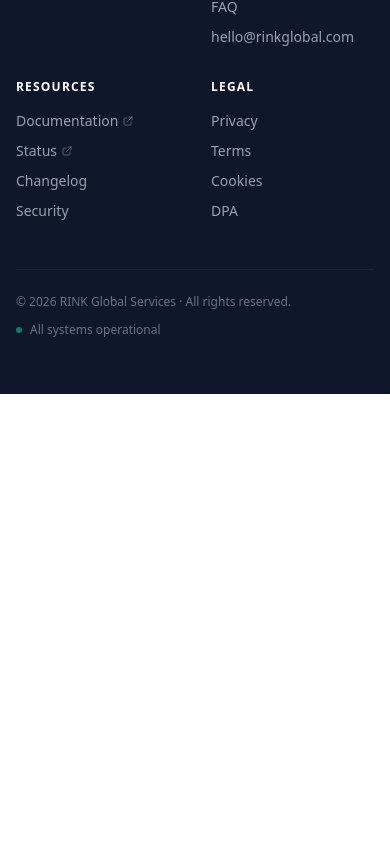
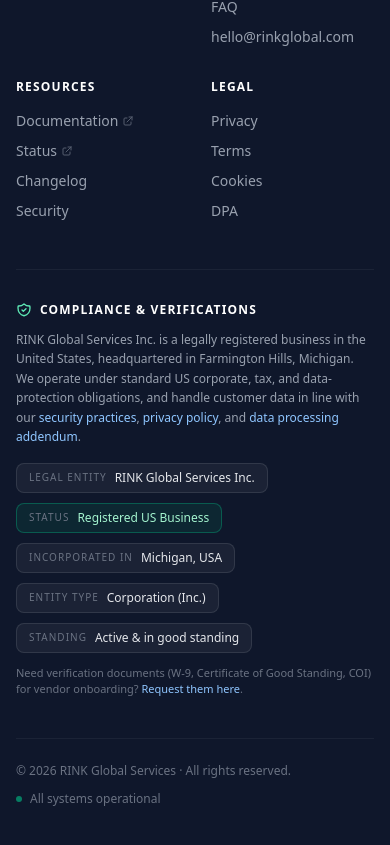
Before and after one commit to kommareddy3/rink-saas, a React (Vite) app in the folder client/: page / in a window 390 px wide. Shown: the part 6785-7630 px from the top of the page. Before the commit the page ends 7179 px from the top, so only its background shows below. Built offline with nearby package versions, Linux system fonts and the light colour scheme; no server answers.

Commit message:
update footer with company legal entities

```diff
--- a/client/src/components/Footer.jsx
+++ b/client/src/components/Footer.jsx
@@ -128,8 +128,11 @@
           </div>
         </div>
 
+        {/* Compliance & verifications */}
+        <ComplianceBand />
+
         {/* Bottom bar */}
-        <div className="mt-12 pt-6 border-t border-white/5 flex flex-col sm:flex-row sm:items-center sm:justify-between gap-3 text-xs text-gray-500">
+        <div className="mt-10 pt-6 border-t border-white/5 flex flex-col sm:flex-row sm:items-center sm:justify-between gap-3 text-xs text-gray-500">
           <span>© {new Date().getFullYear()} RINK Global Services · All rights reserved.</span>
           <span className="flex items-center gap-2">
             <span className="w-1.5 h-1.5 rounded-full bg-emerald-400 animate-pulse" />
@@ -198,6 +201,62 @@
   );
 }
 
+// ---------------------------------------------------------------------------
+// Compliance & verifications
+// ---------------------------------------------------------------------------
+// Public trust signals only — no registration numbers are published here for
+// security reasons. Official identifiers (EIN, state entity ID, etc.) are
+// shared privately with partners during onboarding (see the request line).
+const VERIFICATIONS = [
+  { label: "Legal entity", value: "RINK Global Services Inc." },
+  { label: "Status", value: "Registered US Business", emphasis: true },
+  { label: "Incorporated in", value: "Michigan, USA" },
+  { label: "Entity type", value: "Corporation (Inc.)" },
+  { label: "Standing", value: "Active & in good standing" },
+];
+
+function ComplianceBand() {
+  return (
+    <div className="mt-12 pt-8 border-t border-white/5">
+      <div className="flex items-center gap-2 mb-3">
+        <svg className="w-4 h-4 text-emerald-300" viewBox="0 0 24 24" fill="none" stroke="currentColor" strokeWidth="2">
+          <path strokeLinecap="round" strokeLinejoin="round" d="M9 12l2 2 4-4m5.618-4.016A11.955 11.955 0 0112 2.944a11.955 11.955 0 01-8.618 3.04A12.02 12.02 0 003 9c0 5.591 3.824 10.29 9 11.622 5.176-1.332 9-6.03 9-11.622 0-1.042-.133-2.052-.382-3.016z" />
+        </svg>
+        <h4 className="text-xs uppercase tracking-widest font-semibold text-white">Compliance &amp; verifications</h4>
+      </div>
+      <p className="text-xs text-gray-400 max-w-3xl leading-relaxed mb-4">
+        RINK Global Services Inc. is a legally registered business in the United States,
+        headquartered in Farmington Hills, Michigan. We operate under standard US corporate,
+        tax, and data-protection obligations, and handle customer data in line with our{" "}
+        <Link to="/security" className="text-blue-300 hover:text-blue-200">security practices</Link>,{" "}
+        <Link to="/privacy" className="text-blue-300 hover:text-blue-200">privacy policy</Link>, and{" "}
+        <Link to="/dpa" className="text-blue-300 hover:text-blue-200">data processing addendum</Link>.
+      </p>
+      <div className="flex flex-wrap gap-2.5">
+        {VERIFICATIONS.filter((v) => v.value && v.value !== "REPLACE").map((v) => (
+          <div
+            key={v.label}
+            className={`inline-flex items-center gap-2 rounded-lg border px-3 py-1.5 ${
+              v.emphasis
+                ? "border-emerald-400/30 bg-emerald-500/10"
+                : "border-white/10 bg-white/5"
+            }`}
+          >
+            <span className="text-[10px] uppercase tracking-widest text-gray-500">{v.label}</span>
+            <span className={`text-xs font-medium ${v.emphasis ? "text-emerald-200" : "text-gray-200"}`}>
+              {v.value}
+            </span>
+          </div>
+        ))}
+      </div>
+      <p className="text-[11px] text-gray-500 mt-3">
+        Need verification documents (W-9, Certificate of Good Standing, COI) for vendor onboarding?{" "}
+        <Link to="/contact?reason=partnership" className="text-blue-300 hover:text-blue-200">Request them here</Link>.
+      </p>
+    </div>
+  );
+}
+
 function NewsletterSignup() {
   const [email, setEmail] = useState("");
   const [status, setStatus] = useState(null); // 'success' | 'error' | null
```
